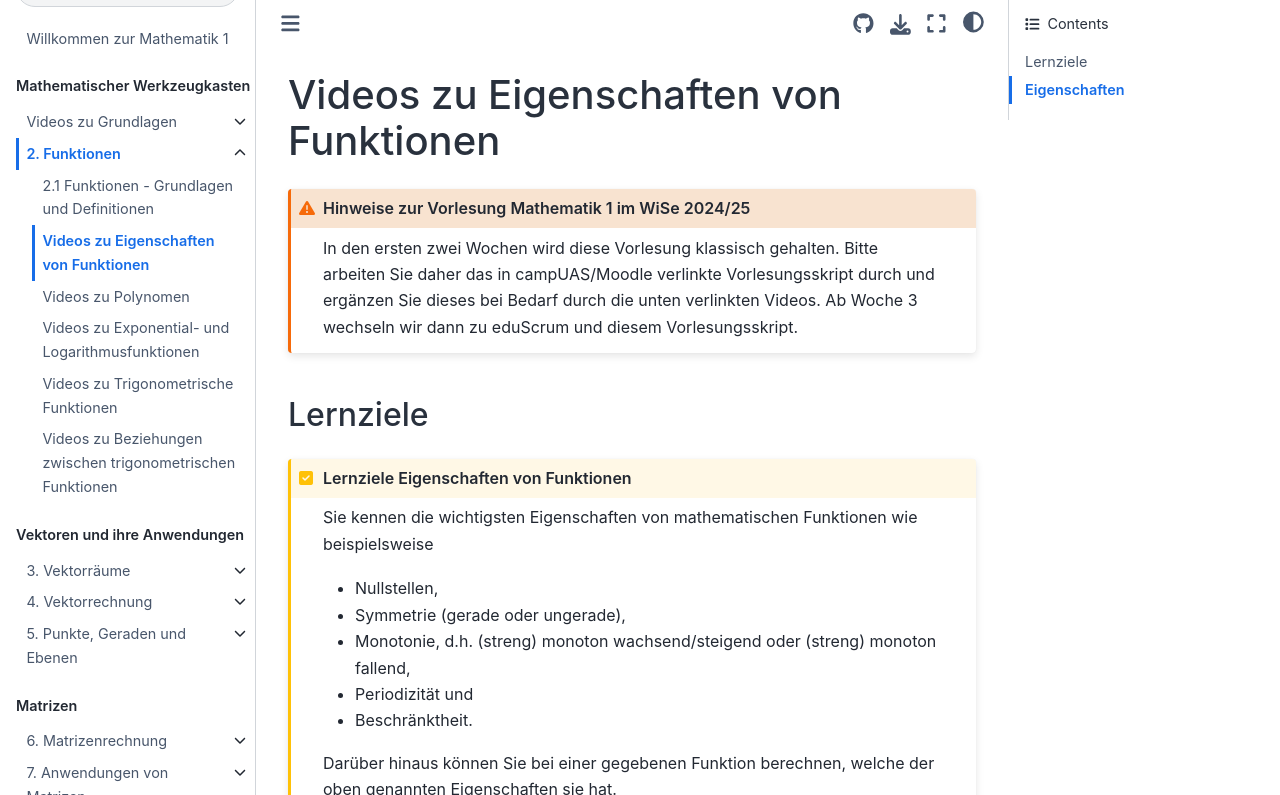
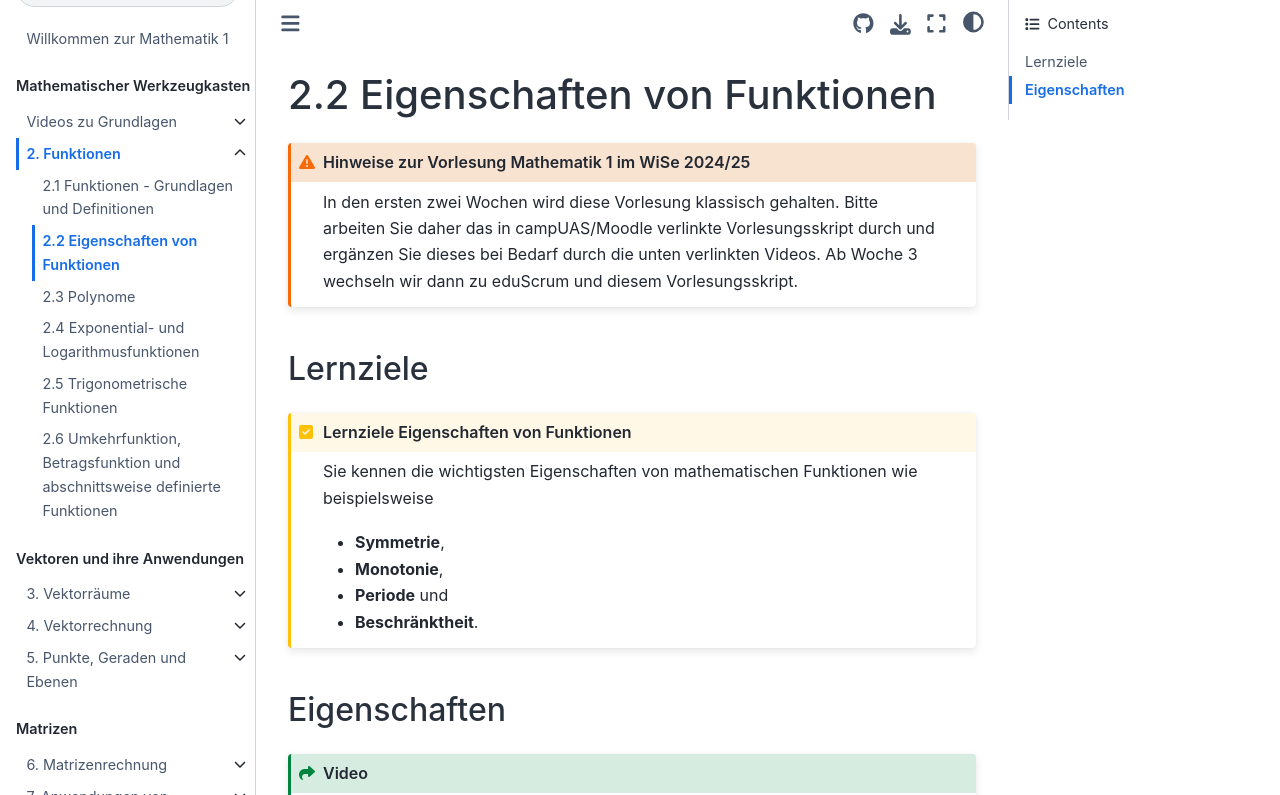
Before and after one commit to s-linden/mathematik-1, a Jupyter Book: the page built from doc/chapter02/chap02_sec02.md, in a window 1280 px wide and 900 px high, cut to the strip 0-795 px from the top of the window. Built offline with Jupyter Book 1.0.4 settings and Sphinx 7.4.7 and the Sphinx Book theme 1.1.4, drawn with Linux system fonts in a browser that asks for light colours; comment, search, counter and statistics services are not loaded; some of the changed text lies outside the part shown.

Commit message:
renaming of chapter02 sections

````diff
--- a/doc/chapter02/chap02_sec02.md
+++ b/doc/chapter02/chap02_sec02.md
@@ -1,4 +1,4 @@
-# Videos zu Eigenschaften von Funktionen
+# 2.2 Eigenschaften von Funktionen
 
 ```{admonition} Hinweise zur Vorlesung Mathematik 1 im WiSe 2024/25
 :class: warning
@@ -9,14 +9,12 @@ In den ersten zwei Wochen wird diese Vorlesung klassisch gehalten. Bitte arbeite
 
 ```{admonition} Lernziele Eigenschaften von Funktionen
 :class: goals
-Sie kennen die wichtigsten Eigenschaften von mathematischen Funktionen wie beispielsweise
-* Nullstellen,
-* Symmetrie (gerade oder ungerade),
-* Monotonie, d.h. (streng) monoton wachsend/steigend oder (streng) monoton fallend,
-* Periodizität und
-* Beschränktheit.
-
-Darüber hinaus können Sie bei einer gegebenen Funktion berechnen, welche der oben genannten Eigenschaften sie hat.
+Sie kennen die wichtigsten Eigenschaften von mathematischen Funktionen wie
+beispielsweise
+* **Symmetrie**,
+* **Monotonie**,
+* **Periode** und
+* **Beschränktheit**.
 ```
 
 ## Eigenschaften
--- a/doc/chapter02/chap02_sec03.md
+++ b/doc/chapter02/chap02_sec03.md
@@ -1,4 +1,4 @@
-# Videos zu Polynomen
+# 2.3 Polynome
 
 ```{admonition} Hinweise zur Vorlesung Mathematik 1 im WiSe 2024/25
 :class: warning
--- a/doc/chapter02/chap02_sec04.md
+++ b/doc/chapter02/chap02_sec04.md
@@ -1,4 +1,4 @@
-# Videos zu Exponential- und Logarithmusfunktionen
+# 2.4 Exponential- und Logarithmusfunktionen
 
 ```{admonition} Hinweise zur Vorlesung Mathematik 1 im WiSe 2024/25
 :class: warning
````
Also changed, not shown: other parts of doc/chapter02/chap02_sec03.md (+1 -0 lines), doc/chapter02/chap02_sec05.md (+38 -1 lines), doc/chapter02/chap02_sec06.md (+4 -38 lines).
